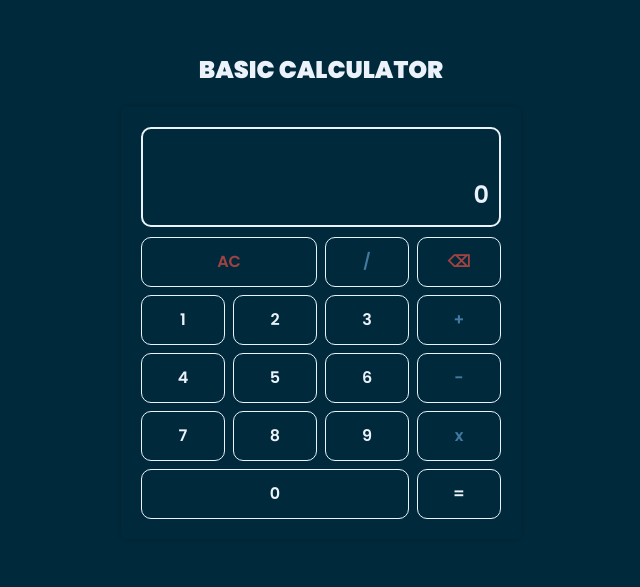
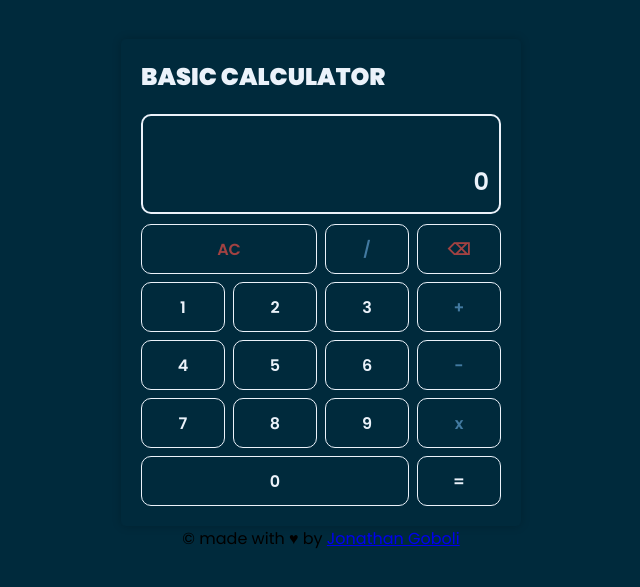
Before and after one commit to jonexist/Calculator-JS, a plain HTML site: page index.html in a window 1280 px wide. Shown: the part 105-692 px from the top of the page, without its empty margins (319-959 px from the left). Drawn offline with Linux system fonts and the light colour scheme.

Commit message:
Refactor calculator layout and add author information

```diff
--- a/index.html
+++ b/index.html
@@ -8,13 +8,15 @@
 </head>
 <body>
 
-  <h1 class="title">Basic Calculator</h1>
     <main class="calculator">
-        <section class="display">
+      <div class="calculator__components">
+        <div class="calculator__sections">
+          <h1 class="title">Basic Calculator</h1>
+          <section class="display">
             <div id="previous" class="previousDisplay"></div>
             <div id="current" class="currentDisplay"></div>
-        </section>
-        <section class="buttons">
+          </section>
+          <section class="buttons">
             <button class='btn cancel'>AC</button>
             <button class='btn operator' operator='/'>/</button>
             <button class='btn clear'>⌫</button>
@@ -32,9 +34,13 @@
             <button class='btn operator' operator='x'>x</button>
             <button class='btn number zero' number='0'>0</button>
             <button class='btn equal'>=</button>
-        </section>
+          </section>
+        </div>
+      </div>
     </main>
-
+    <footer class="author">
+      <p>© <span id="date"></span> made with ♥ by <a href="#">Jonathan Goboli</a>
+    </footer>
   <script defer src="/asset/js/main.js"></script>
 
 </body>
```
